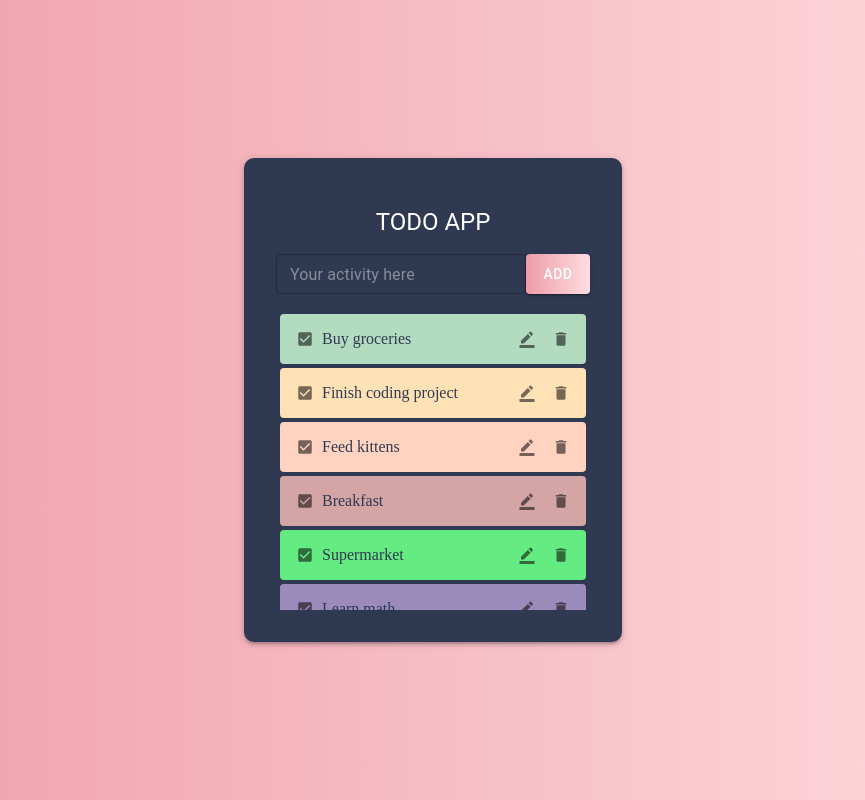
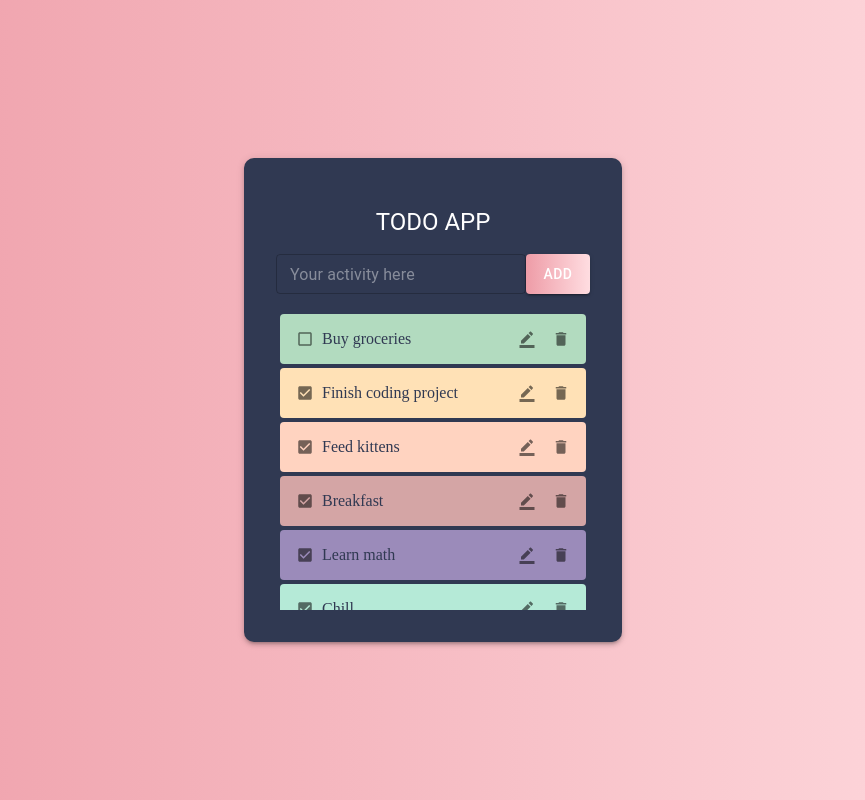
Before and after one commit to catkhanhnguyen/todo-app, a React (Vite) app: page / in a window 1280 px wide. Shown: the whole page, without its empty margins (207-1072 px from the left). Built offline with nearby package versions, Linux system fonts and the light colour scheme; data requests are answered from the project's data file.

Commit message:
chech todo done

```diff
--- a/db.json
+++ b/db.json
@@ -1,44 +1,52 @@
 {
   "todos": [
     {
-      "id": "1",
       "text": "Buy groceries",
-      "color": "#B2DBBF"
+      "color": "#B2DBBF",
+      "completed": false,
+      "id": "1"
     },
     {
-      "id": "2",
       "text": "Finish coding project",
-      "color": "#FFE1B6"
+      "color": "#FFE1B6",
+      "completed": true,
+      "id": "2"
     },
     {
-      "id": "6c7b",
       "text": "Feed kittens",
-      "color": "#FFD3C0"
+      "color": "#FFD3C0",
+      "completed": true,
+      "id": "6c7b"
     },
     {
-      "id": "bba4",
       "text": "Breakfast",
-      "color": "#D4A5A5"
+      "color": "#D4A5A5",
+      "completed": true,
+      "id": "bba4"
     },
     {
-      "id": "bb8f",
-      "text": "Supermarket",
-      "color": "#64eb82"
-    },
-    {
-      "id": "4fa8",
       "text": "Learn math",
-      "color": "#9B8BBA"
+      "color": "#9B8BBA",
+      "completed": true,
+      "id": "4fa8"
     },
     {
       "text": "Chill",
       "color": "#B5EAD7",
+      "completed": true,
       "id": "cc3c"
     },
     {
-      "id": "e5b2",
-      "text": "Science",
-      "color": "#FFE1B6"
+      "text": "Cafe",
+      "color": "#B2DBBF",
+      "completed": false,
+      "id": "54c7"
+    },
+    {
+      "text": "Supermarket",
+      "color": "#FFD3C0",
+      "completed": true,
+      "id": "5103"
     }
   ]
 }
--- a/src/components/TodoForm.jsx
+++ b/src/components/TodoForm.jsx
@@ -1,4 +1,4 @@
-import { BorderColor, CheckBox, Delete } from '@mui/icons-material';
+import { BorderColor, CheckBox, CheckBoxOutlineBlank, Delete } from '@mui/icons-material';
 import {
   Box,
   Button,
@@ -24,16 +24,24 @@ function TodoForm() {
     e.preventDefault();
     if (input.trim() !== '') {
       const randomColor = generateRandomColor();
-      const newTodo = { text: input, color: randomColor };
-
-      setTodos([...todos, newTodo]);
+      const newTodo = { text: input, color: randomColor, completed: false };
 
       try {
-        await fetch('http://localhost:3000/todos', {
+        // Thực hiện yêu cầu POST để thêm todo mới vào cơ sở dữ liệu
+        const response = await fetch('http://localhost:3000/todos', {
           method: 'POST',
           headers: { 'Content-Type': 'application/json' },
           body: JSON.stringify(newTodo),
         });
+
+        // Kiểm tra xem yêu cầu POST có thành công không (status code 201 Created)
+        if (response.status === 201) {
+          // Lấy todo đã được tạo từ phản hồi và cập nhật danh sách todos
+          const createdTodo = await response.json();
+          setTodos([...todos, createdTodo]);
+        } else {
+          console.error('Failed to add todo to the database.');
+        }
       } catch (error) {
         console.error('Error saving todo to database:', error);
       }
@@ -57,7 +65,6 @@ function TodoForm() {
     try {
       const response = await fetch('http://localhost:3000/todos');
       const data = await response.json();
-      // const todosWithColor = data.map((todo) => ({ ...todo, color: generateRandomColor() }));
       setTodos(data);
     } catch (error) {
       console.error('Error fetching todos:', error);
@@ -77,22 +84,25 @@ function TodoForm() {
 
   const handleEditSave = async (newText) => {
     try {
-      // Lấy thông tin todo hiện tại
       const currentTodo = todos.find((todo) => todo.id === editTodo.id);
 
-      // Gửi yêu cầu PUT với trường text mới và giữ nguyên trường color cũ
-      await fetch(`http://localhost:3000/todos/${editTodo.id}`, {
+      // Thực hiện yêu cầu PUT để cập nhật todo trong cơ sở dữ liệu
+      const response = await fetch(`http://localhost:3000/todos/${editTodo.id}`, {
         method: 'PUT',
         headers: { 'Content-Type': 'application/json' },
         body: JSON.stringify({ text: newText, color: currentTodo.color }),
       });
 
-      // Tìm todo có id tương ứng và cập nhật text mới
+      // Kiểm tra xem yêu cầu PUT có thành công không (status code 200 OK)
+      if (response.status === 200) {
+        // Cập nhật danh sách todos với todo đã được cập nhật
         const updatedTodos = todos.map((todo) =>
           todo.id === editTodo.id ? { ...todo, text: newText } : todo
         );
-
         setTodos(updatedTodos);
+      } else {
+        console.error('Failed to update todo in the database.');
+      }
     } catch (error) {
       console.error('Error updating todo:', error);
     } finally {
@@ -100,6 +110,31 @@ function TodoForm() {
     }
   };
 
+  const handleToggleComplete = async (id, currentCompleted) => {
+    try {
+      const currentTodo = todos.find((todo) => todo.id === id);
+
+      // Thực hiện yêu cầu PUT để cập nhật trạng thái completed trong cơ sở dữ liệu
+      const response = await fetch(`http://localhost:3000/todos/${id}`, {
+        method: 'PUT',
+        headers: { 'Content-Type': 'application/json' },
+        body: JSON.stringify({ text: currentTodo.text, color: currentTodo.color, completed: !currentCompleted }),
+      });
+
+      // Kiểm tra xem yêu cầu PUT có thành công không (status code 200 OK)
+      if (response.status === 200) {
+        // Cập nhật danh sách todos với todo đã được cập nhật
+        const updatedTodos = todos.map((todo) =>
+          todo.id === id ? { ...todo, completed: !currentCompleted } : todo
+        );
+        setTodos(updatedTodos);
+      } else {
+        console.error('Failed to update todo in the database.');
+      }
+    } catch (error) {
+      console.error('Error updating todo:', error);
+    }
+  };
 
   return (
     <Box>
@@ -171,19 +206,24 @@ function TodoForm() {
               alignItems: 'center',
             }}
           >
-            <Box sx={{
+            <Box
+              sx={{
                 display: 'flex',
                 justifyContent: 'space-between',
-              alignItems: 'center'
-            }}>
-              <Tooltip title="Check">
-                <IconButton>
+                alignItems: 'center',
+              }}
+            >
+              <Tooltip title={todo.completed ? 'true' : 'false'}>
+                <IconButton onClick={() => handleToggleComplete(todo.id, todo.completed)}>
+                  {todo.completed ? (
                     <CheckBox sx={{ fontSize: '18px' }} />
+                  ) : (
+                    <CheckBoxOutlineBlank sx={{ fontSize: '18px' }} />
+                  )}
                 </IconButton>
               </Tooltip>
               {todo.text}
             </Box>
-
 
             <Box>
               <Tooltip title="Edit">
@@ -200,7 +240,6 @@ function TodoForm() {
             </Box>
           </Box>
         ))}
-
         <Modal
           key={editTodo?.id || 'new'}
           open={Boolean(editTodo)}
@@ -208,7 +247,6 @@ function TodoForm() {
           onSave={(newText) => handleEditSave(newText, editTodo?.id)}
           initialText={editTodo?.initialText || ''}
         />
-
       </Box>
     </Box>
   );
```
Lines whose indentation alone changed are shown as unchanged.
